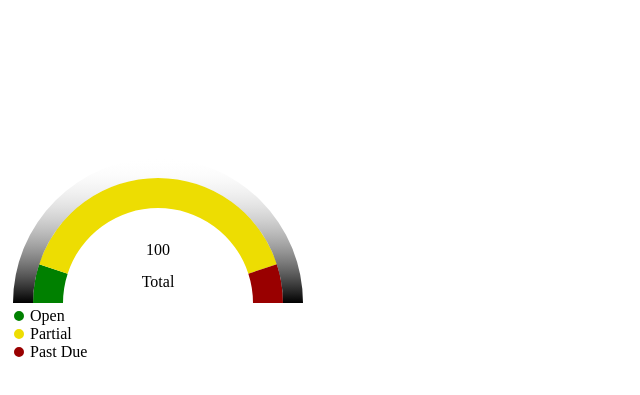
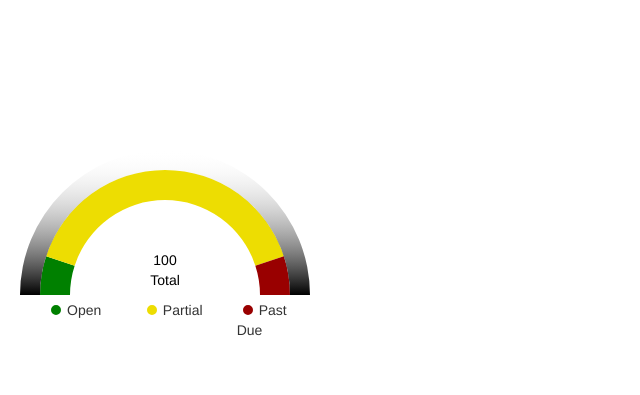
Before and after one commit to starsibi/GaugeChart, a plain HTML site: page index.html in a window 1280 px wide. Shown: the part 5-400 px from the top of the page, without its empty margins (0-640 px from the left). Drawn offline with nearby package versions, Linux system fonts and the light colour scheme.

Commit message:
Bootstrap added

```diff
--- a/index.html
+++ b/index.html
@@ -1,16 +1,25 @@
 <!DOCTYPE html>
 <html lang="en">
 <head>
-	<meta charset="UTF-8">
-	<title>POC - Gauge Chart</title>
-	<meta name="viewport" content="width=device-width">
-	<link rel="stylesheet" href="mystyles.css">
-	<script src="https://code.jquery.com/jquery.min.js"></script>
-	<script src="scripts/d3.js"></script>
+  <title>GaugeChart POC</title>
+  <meta charset="utf-8">
+  <meta name="viewport" content="width=device-width, initial-scale=1">
+  <link rel="stylesheet" href="https://maxcdn.bootstrapcdn.com/bootstrap/3.4.0/css/bootstrap.min.css">
+  <link rel="stylesheet" href="mystyles.css">
+  <script src="https://ajax.googleapis.com/ajax/libs/jquery/3.4.1/jquery.min.js"></script>
+  <script src="https://maxcdn.bootstrapcdn.com/bootstrap/3.4.0/js/bootstrap.min.js"></script>
 </head>
 <body>
-		<div id="GaugeChart"></div>
-		<div id="Legend" class="chart-legends"></div>
-	<script src="scripts/RefactoredScript.js"></script>
+
+<div class="container-fluid">
+	<div class="row">
+		<div class="col-md-4">
+				<div id="GaugeChart"></div>
+		</div>
+	</div>
+		<div id="Legend" class="chart-legends col-md-12"></div>
+</div>
+<script src="scripts/d3.js"></script>
+<script src="scripts/RefactoredScript.js"></script>
 </body>
 </html>
--- a/scripts/RefactoredScript.js
+++ b/scripts/RefactoredScript.js
@@ -125,7 +125,7 @@ var GaugeChart = (function () {
         $("#Legend span").hide();
         $(datas).each(function (index, data) {
             $("#Legend span." + data.key).show();
-            $("#Legend").append('<div class="legend-entry"> <span class="' + data.key.replace(" ",'') + '">' + data.key + '</span> </div>');
+            $("#Legend").append('<div class="legend-entry col-md-4"> <span class="' + data.key.replace(" ",'') + '">' + data.key + '</span> </div>');
         });
         $("#Legend").show();
     }
```
